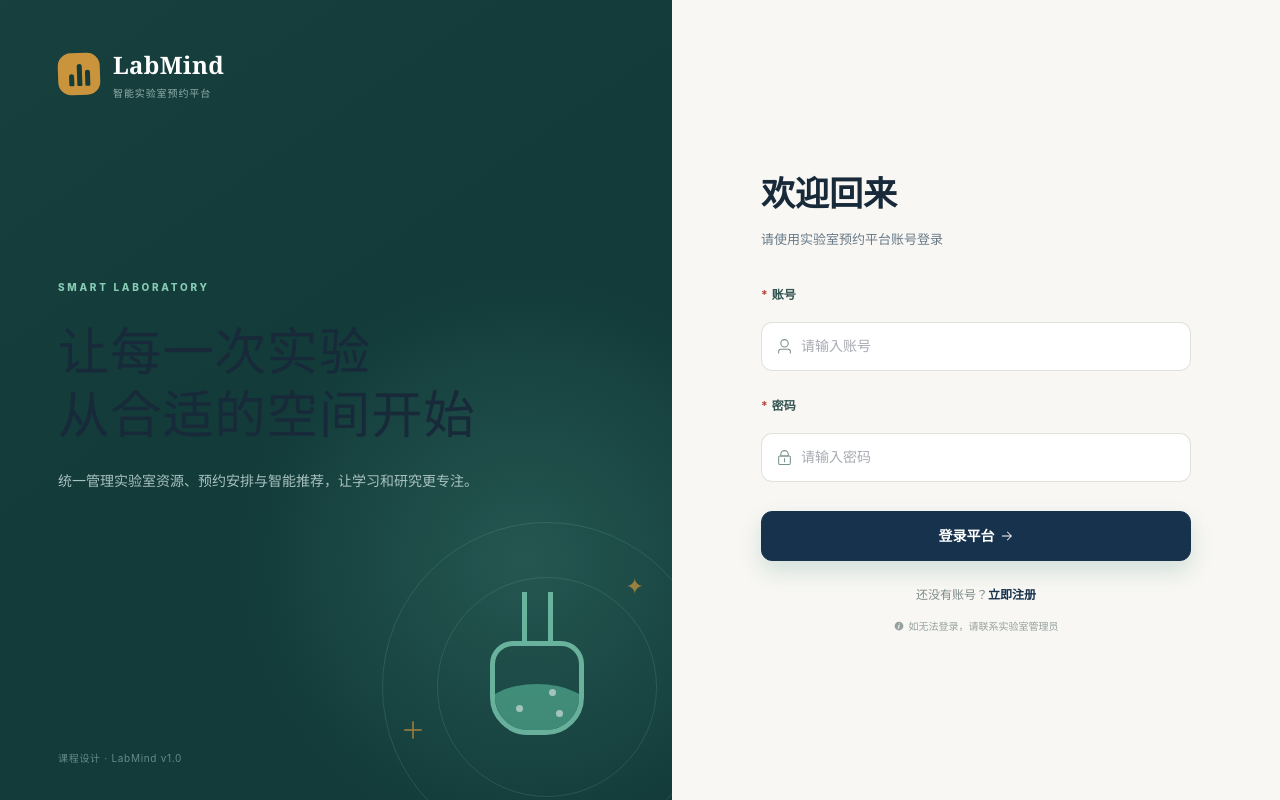
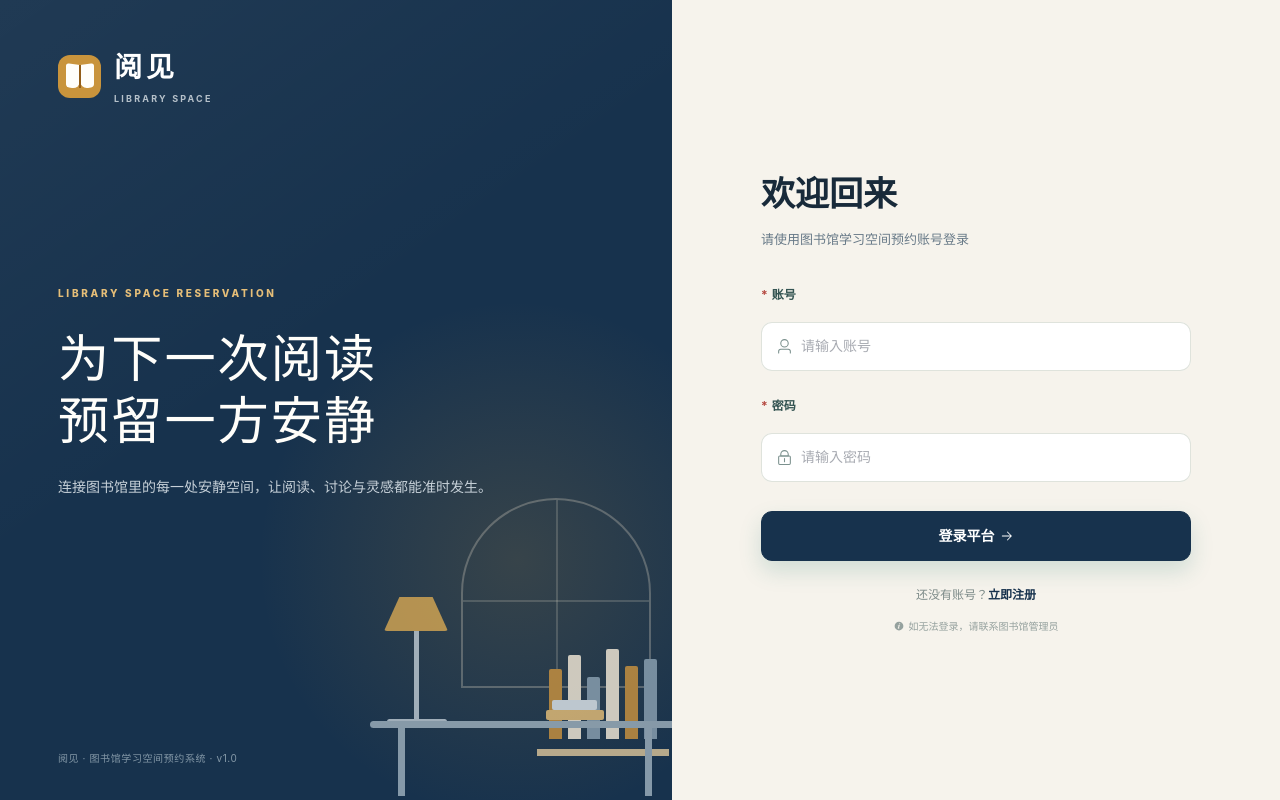
Before and after one commit to 320MUYU/liberary-agent, a Vue app in the folder vue-project/: page /login in a window 1280 px wide. Built offline with nearby package versions, Linux system fonts and the light colour scheme.

Commit message:
feat(frontend): 重设计图书馆登录与注册页面

```diff
--- /dev/null
+++ b/vue-project/src/components/AuthBrandPanel.vue
@@ -0,0 +1,64 @@
+<script setup>
+import { computed } from 'vue'
+import { BRAND } from '@/config/brand'
+
+const props = defineProps({ mode: { type: String, default: 'login' } })
+const isRegister = computed(() => props.mode === 'register')
+</script>
+
+<template>
+  <section class="auth-brand-panel">
+    <div class="brand-lockup">
+      <span class="brand-mark" aria-hidden="true"><i></i><i></i></span>
+      <div><strong>{{ BRAND.name }}</strong><small>{{ BRAND.englishName }}</small></div>
+    </div>
+    <div class="brand-copy">
+      <span class="eyebrow">LIBRARY SPACE RESERVATION</span>
+      <h1 v-if="isRegister">加入阅见<br />让好时光有处安放</h1>
+      <h1 v-else>为下一次阅读<br />预留一方安静</h1>
+      <p v-if="isRegister">创建读者账号，在线查看学习空间、提交预约并跟踪审核进度。</p>
+      <p v-else>连接图书馆里的每一处安静空间，让阅读、讨论与灵感都能准时发生。</p>
+    </div>
+    <div class="library-visual" aria-hidden="true">
+      <span class="window"></span>
+      <span class="lamp"><i></i><b></b></span>
+      <span class="shelf"><i></i><i></i><i></i><i></i><i></i><i></i></span>
+      <span class="table"></span>
+      <span class="book book-one"></span><span class="book book-two"></span>
+    </div>
+    <p class="panel-footer">{{ BRAND.fullName }} · v1.0</p>
+  </section>
+</template>
+
+<style scoped>
+.auth-brand-panel { min-height: 100vh; display: flex; flex-direction: column; position: relative; overflow: hidden; padding: 46px 58px 34px; color: #fff; background: var(--navy-900); }
+.auth-brand-panel::before { content: ''; position: absolute; inset: 0; background: radial-gradient(circle at 77% 70%, rgba(201,148,60,.18), transparent 34%), linear-gradient(145deg, rgba(255,255,255,.04), transparent 45%); }
+.brand-lockup { display: flex; align-items: center; gap: 13px; position: relative; z-index: 2; }
+.brand-lockup strong { display: block; color: #fff; font-family: 'Songti SC', SimSun, serif; font-size: 28px; letter-spacing: 4px; }
+.brand-lockup small { display: block; margin-top: 1px; color: #b6c1ca; font-size: 9px; font-weight: 700; letter-spacing: 2.2px; }
+.brand-mark { width: 43px; height: 43px; display: flex; position: relative; padding: 10px 8px 8px; background: var(--gold-500); border-radius: 12px; }
+.brand-mark i { width: 50%; height: 24px; display: block; background: #fffefa; }
+.brand-mark i:first-child { border-radius: 3px 0 8px 3px; transform: skewY(8deg); transform-origin: right bottom; }
+.brand-mark i:last-child { border-radius: 0 3px 3px 8px; transform: skewY(-8deg); transform-origin: left bottom; }
+.brand-mark::after { content: ''; width: 2px; height: 23px; position: absolute; left: 50%; top: 10px; background: var(--gold-700); transform: translateX(-50%); }
+.brand-copy { max-width: 600px; position: relative; z-index: 2; margin: auto 0; padding-bottom: 74px; }
+.eyebrow { color: #e5be78; font-size: 10px; font-weight: 800; letter-spacing: 2.7px; }
+.brand-copy h1 { margin-top: 22px; color: #fffefa; font-size: clamp(40px, 4vw, 62px); font-weight: 500; line-height: 1.22; letter-spacing: 2px; }
+.brand-copy p { max-width: 480px; margin-top: 24px; color: #c6d0d8; font-size: 14px; line-height: 1.9; }
+.library-visual { width: 430px; height: 330px; position: absolute; right: -34px; bottom: 0; opacity: .82; }
+.window { width: 190px; height: 190px; position: absolute; right: 55px; bottom: 112px; border: 2px solid rgba(245,234,214,.32); border-radius: 95px 95px 0 0; }
+.window::before, .window::after { content: ''; position: absolute; background: rgba(245,234,214,.22); }
+.window::before { width: 2px; inset: 0 auto 0 50%; }.window::after { height: 2px; inset: 54% 0 auto; }
+.lamp { position: absolute; right: 258px; bottom: 77px; }
+.lamp i { width: 64px; height: 34px; display: block; background: #d4a653; clip-path: polygon(24% 0,76% 0,100% 100%,0 100%); border-radius: 8px 8px 3px 3px; }
+.lamp b { width: 5px; height: 92px; display: block; margin: auto; background: #bdc9d2; }
+.lamp b::after { content: ''; width: 60px; height: 5px; display: block; position: relative; left: -27px; top: 88px; background: #bdc9d2; border-radius: 6px; }
+.shelf { width: 132px; height: 108px; display: flex; align-items: end; gap: 6px; position: absolute; right: 37px; bottom: 44px; padding: 0 12px 10px; border-bottom: 7px solid #d9c399; }
+.shelf i { width: 13px; display: block; background: #f3e9d7; border-radius: 2px 2px 0 0; }
+.shelf i:nth-child(1) { height: 70px; background: #c9923f; }.shelf i:nth-child(2) { height: 84px; }.shelf i:nth-child(3) { height: 62px; background: #8ba1b2; }.shelf i:nth-child(4) { height: 90px; }.shelf i:nth-child(5) { height: 73px; background: #c9923f; }.shelf i:nth-child(6) { height: 80px; background: #8ba1b2; }
+.table { width: 310px; height: 7px; position: absolute; right: 26px; bottom: 72px; background: #9eb0bd; border-radius: 5px; }
+.table::before, .table::after { content: ''; width: 7px; height: 70px; position: absolute; top: 5px; background: #9eb0bd; }.table::before { left: 28px; }.table::after { right: 28px; }
+.book { height: 10px; position: absolute; bottom: 80px; background: #e5be78; border-radius: 2px; }.book-one { width: 58px; right: 102px; }.book-two { width: 45px; right: 109px; bottom: 90px; background: #dfe7ec; }
+.panel-footer { position: relative; z-index: 2; color: #8599a8; font-size: 10px; letter-spacing: .6px; }
+@media (max-width: 850px) { .auth-brand-panel { display: none; } }
+</style>
--- a/vue-project/src/views/LoginView.vue
+++ b/vue-project/src/views/LoginView.vue
@@ -4,6 +4,8 @@ import { useRoute, useRouter } from 'vue-router'
 import { ElMessage } from 'element-plus'
 
 import { loginApi } from '@/authApi'
+import AuthBrandPanel from '@/components/AuthBrandPanel.vue'
+import { BRAND } from '@/config/brand'
 import { useAuthStore } from '@/store/authStore'
 
 const route = useRoute()
@@ -50,34 +52,13 @@ async function login() {
 
 <template>
   <main class="login-page">
-    <section class="login-brand-panel">
-      <div class="brand-lockup">
-        <span class="brand-mark"><span></span><span></span><span></span></span>
-        <div><strong>LabMind</strong><small>智能实验室预约平台</small></div>
-      </div>
-
-      <div class="brand-copy">
-        <span class="eyebrow">SMART LABORATORY</span>
-        <h1>让每一次实验<br />从合适的空间开始</h1>
-        <p>统一管理实验室资源、预约安排与智能推荐，让学习和研究更专注。</p>
-      </div>
-
-      <div class="lab-visual" aria-hidden="true">
-        <span class="orbit orbit-one"></span>
-        <span class="orbit orbit-two"></span>
-        <span class="flask"><i></i><b><em></em><em></em><em></em></b></span>
-        <span class="spark spark-one">✦</span>
-        <span class="spark spark-two">＋</span>
-      </div>
-
-      <p class="panel-footer">课程设计 · LabMind v1.0</p>
-    </section>
+    <AuthBrandPanel />
 
     <section class="login-form-panel">
       <div class="login-card">
-        <span class="mobile-brand">LabMind</span>
+        <span class="mobile-brand">{{ BRAND.name }}</span>
         <h2>欢迎回来</h2>
-        <p class="form-intro">请使用实验室预约平台账号登录</p>
+        <p class="form-intro">请使用图书馆学习空间预约账号登录</p>
 
         <el-form ref="formRef" :model="form" :rules="rules" label-position="top" @keyup.enter="login">
           <el-form-item label="账号" prop="username">
@@ -101,14 +82,14 @@ async function login() {
           还没有账号？<router-link :to="{ name: 'register' }">立即注册</router-link>
         </p>
 
-        <p class="support-text"><el-icon><InfoFilled /></el-icon> 如无法登录，请联系实验室管理员</p>
+        <p class="support-text"><el-icon><InfoFilled /></el-icon> 如无法登录，请联系图书馆管理员</p>
       </div>
     </section>
   </main>
 </template>
 
 <style scoped>
-.login-page { min-height: 100vh; display: grid; grid-template-columns: minmax(420px, 1.05fr) minmax(420px, .95fr); background: #f8f7f3; }
+.login-page { min-height: 100vh; display: grid; grid-template-columns: minmax(420px, 1.05fr) minmax(420px, .95fr); background: var(--paper); }
 .login-brand-panel { min-height: 100vh; display: flex; flex-direction: column; position: relative; overflow: hidden; padding: 46px 58px 34px; color: white; background: #123b3a; }
 .login-brand-panel::before { content: ''; position: absolute; inset: 0; background: radial-gradient(circle at 78% 70%, rgba(126, 215, 185, .18), transparent 37%), linear-gradient(145deg, rgba(255,255,255,.025), transparent 45%); }
 .brand-lockup { display: flex; align-items: center; gap: 13px; position: relative; z-index: 2; }.brand-lockup strong { display: block; font-family: Georgia, serif; font-size: 24px; letter-spacing: .4px; }.brand-lockup small { display: block; margin-top: 1px; color: #91afad; font-size: 10px; letter-spacing: .9px; }
--- a/vue-project/src/views/RegisterView.vue
+++ b/vue-project/src/views/RegisterView.vue
@@ -4,6 +4,8 @@ import { useRouter } from 'vue-router'
 import { ElMessage } from 'element-plus'
 
 import { registerApi } from '@/authApi'
+import AuthBrandPanel from '@/components/AuthBrandPanel.vue'
+import { BRAND } from '@/config/brand'
 
 const router = useRouter()
 const formRef = ref()
@@ -85,34 +87,13 @@ async function register() {
 
 <template>
   <main class="register-page">
-    <section class="register-brand-panel">
-      <div class="brand-lockup">
-        <span class="brand-mark"><span></span><span></span><span></span></span>
-        <div><strong>LabMind</strong><small>智能实验室预约平台</small></div>
-      </div>
-
-      <div class="brand-copy">
-        <span class="eyebrow">CREATE ACCOUNT</span>
-        <h1>注册一个账号<br />开启你的实验计划</h1>
-        <p>注册后即可查询实验室资源、提交预约申请，并使用 AI 智能助理帮你匹配空闲时段。</p>
-      </div>
-
-      <div class="lab-visual" aria-hidden="true">
-        <span class="orbit orbit-one"></span>
-        <span class="orbit orbit-two"></span>
-        <span class="flask"><i></i><b><em></em><em></em><em></em></b></span>
-        <span class="spark spark-one">✦</span>
-        <span class="spark spark-two">＋</span>
-      </div>
-
-      <p class="panel-footer">课程设计 · LabMind v1.0</p>
-    </section>
+    <AuthBrandPanel mode="register" />
 
     <section class="register-form-panel">
       <div class="register-card">
-        <span class="mobile-brand">LabMind</span>
-        <h2>创建账号</h2>
-        <p class="form-intro">填写以下信息完成注册，注册后返回登录</p>
+        <span class="mobile-brand">{{ BRAND.name }}</span>
+        <h2>创建读者账号</h2>
+        <p class="form-intro">填写以下信息加入阅见，注册后返回登录</p>
 
         <el-form ref="formRef" :model="form" :rules="rules" label-position="top" @keyup.enter="register">
           <el-form-item label="账号" prop="username">
@@ -153,7 +134,7 @@ async function register() {
 </template>
 
 <style scoped>
-.register-page { min-height: 100vh; display: grid; grid-template-columns: minmax(420px, 1.05fr) minmax(420px, .95fr); background: #f8f7f3; }
+.register-page { min-height: 100vh; display: grid; grid-template-columns: minmax(420px, 1.05fr) minmax(420px, .95fr); background: var(--paper); }
 .register-brand-panel { min-height: 100vh; display: flex; flex-direction: column; position: relative; overflow: hidden; padding: 46px 58px 34px; color: white; background: #123b3a; }
 .register-brand-panel::before { content: ''; position: absolute; inset: 0; background: radial-gradient(circle at 78% 70%, rgba(126, 215, 185, .18), transparent 37%), linear-gradient(145deg, rgba(255,255,255,.025), transparent 45%); }
 .brand-lockup { display: flex; align-items: center; gap: 13px; position: relative; z-index: 2; }.brand-lockup strong { display: block; font-family: Georgia, serif; font-size: 24px; letter-spacing: .4px; }.brand-lockup small { display: block; margin-top: 1px; color: #91afad; font-size: 10px; letter-spacing: .9px; }
```
